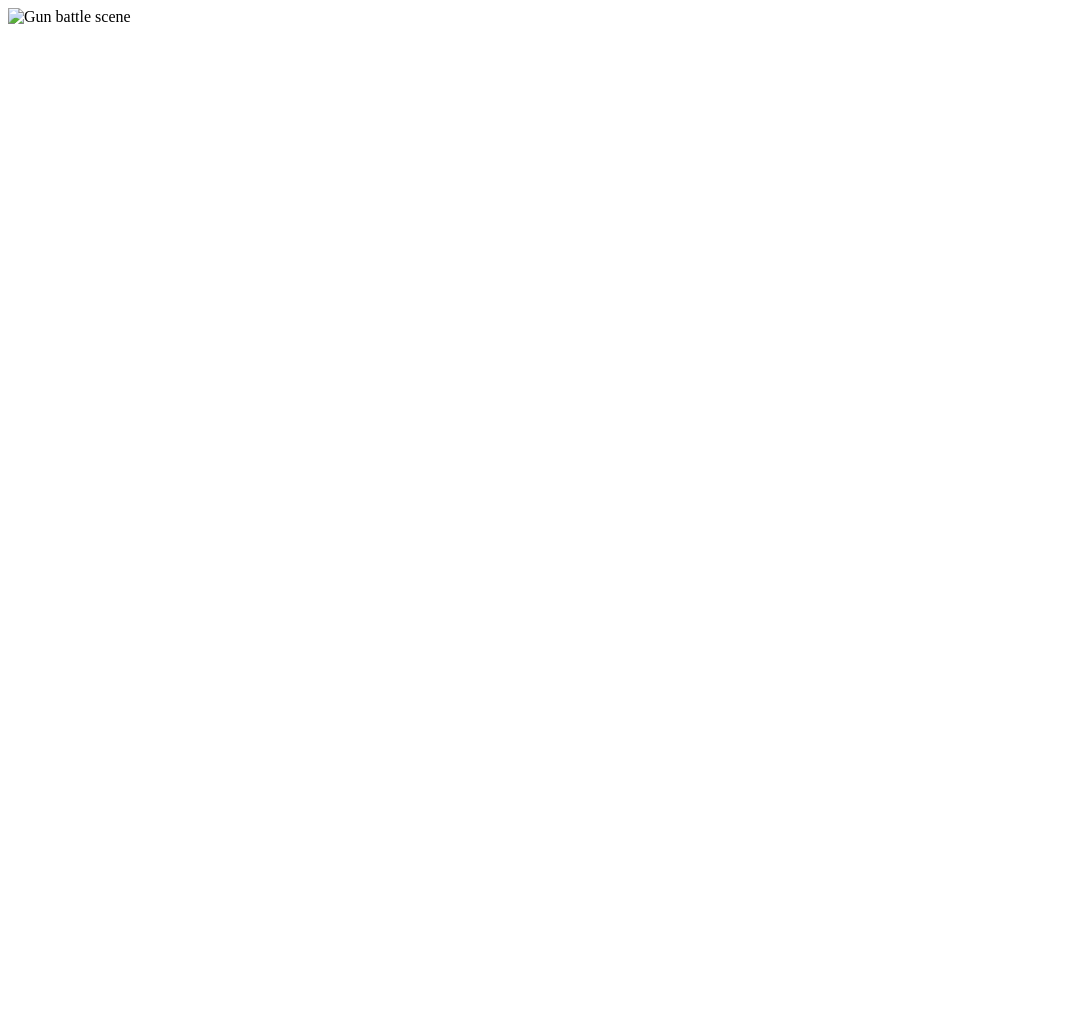
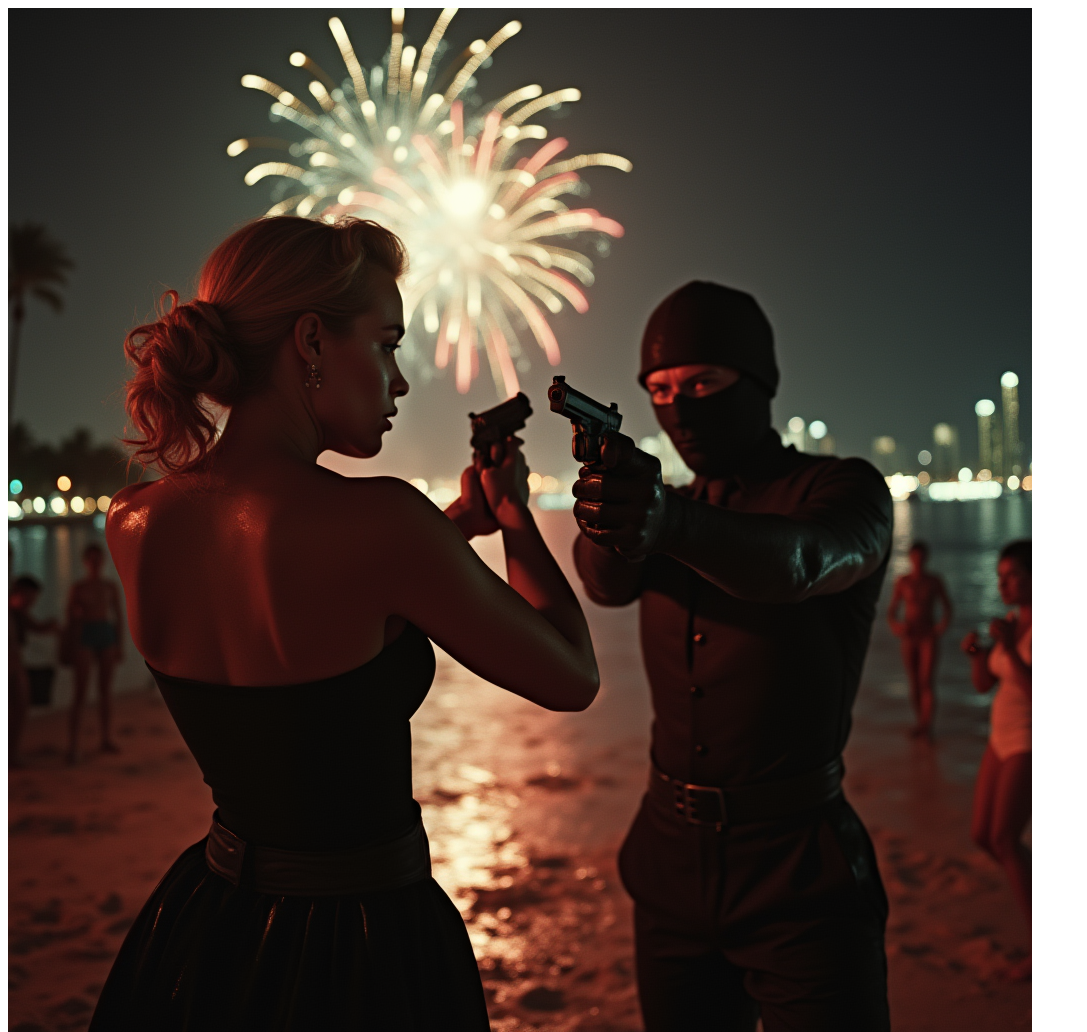
Before and after one commit to Brewster96/Brewster96.github.io, a plain HTML site: page index.html in a window 1280 px wide. Shown: the whole page, without its empty margins (0-1087 px from the left). Before the commit the page ends 800 px from the top, so only its background shows below. Drawn offline with Linux system fonts and the light colour scheme.

Commit message:
Update index.html

```diff
--- a/index.html
+++ b/index.html
@@ -4,6 +4,6 @@
     <title>Problem Solved</title>
 </head>
 <body>
-    <img src="images/wide_shot_of_her_in_a_gun_battle_with_a_male_gunman_all_in_black_1950s_miami_night_pointing_guns_at_bgag4ey42bhe84ep2yuw_0.png" alt="Gun battle scene">
+    <img src="wide_shot_of_her_in_a_gun_battle_with_a_male_gunman_all_in_black_1950s_miami_night_pointing_guns_at_bgag4ey42bhe84ep2yuw_0.png" alt="Gun battle scene">
 </body>
 </html>
```
